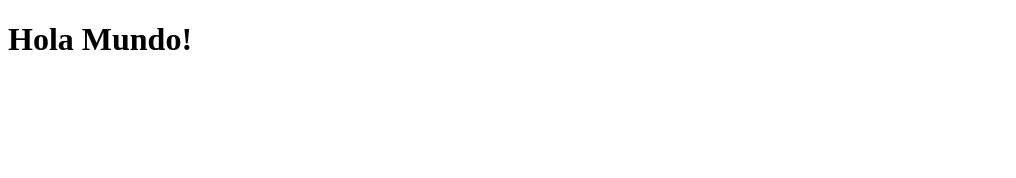
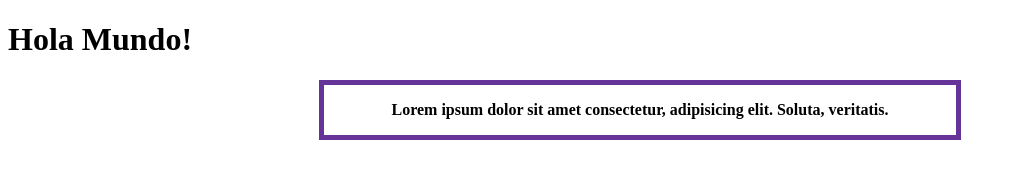
Before and after one commit to CarlosRamirez14/proyectoweb, a plain HTML site: page index.html in a window 1280 px wide. Shown: the whole page, without its empty margins (0-1016 px from the left). Drawn offline with Linux system fonts and the light colour scheme.

Commit message:
Agregando estilos css a div con clase container

```diff
--- a/index.html
+++ b/index.html
@@ -5,10 +5,23 @@
     <meta http-equiv="X-UA-Compatible" content="IE=edge">
     <meta name="viewport" content="width=device-width, initial-scale=1.0">
     <title>Document</title>
+    <style>
+        .container{
+            border: 5px solid rebeccapurple;
+            width: 50%;
+            margin: auto;
+            text-align: center;
+            font-weight: 700;
+        }
+    </style>
 </head>
 <body>
 
     <h1>Hola Mundo!</h1>
 
+    <div class="container">
+        <p>Lorem ipsum dolor sit amet consectetur, adipisicing elit. Soluta, veritatis.</p>
+    </div>
+
 </body>
 </html>
```
